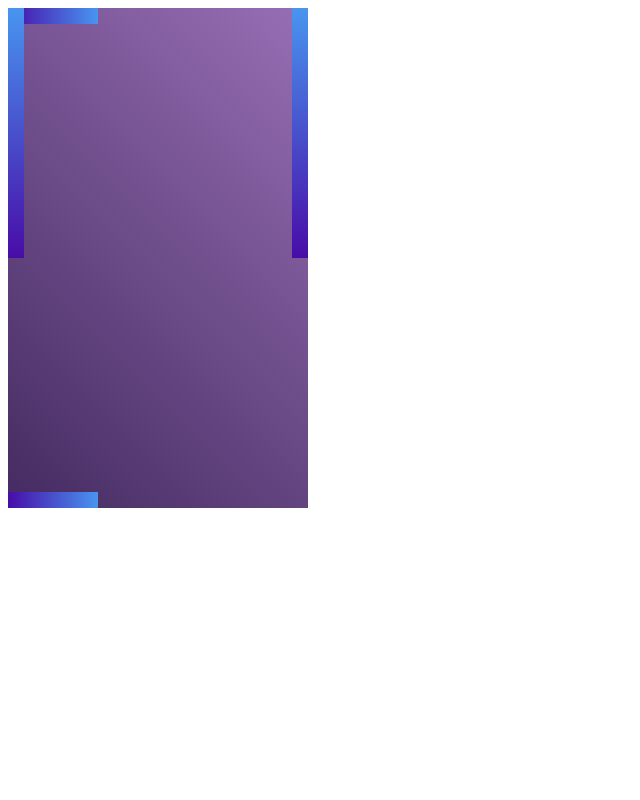
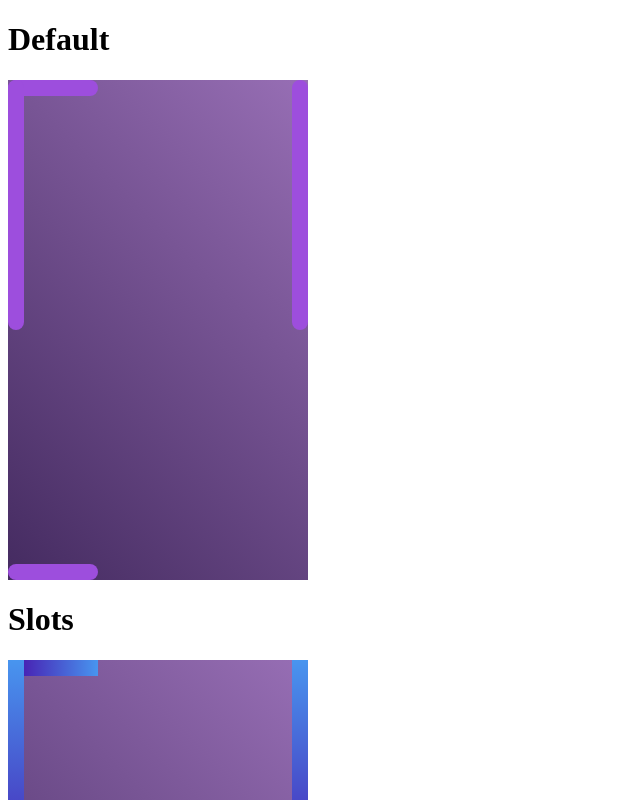
Before and after one commit to m0ksem/vue-custom-scrollbar, a Vue app in the folder packages/vue-custom-scrollbar/: page / in a window 1280 px wide. Shown: the top 800 px of the page, without its empty margins (0-640 px from the left). Built offline with nearby package versions, Linux system fonts and the light colour scheme.

Commit message:
Added auto-hide prop.

```diff
--- a/packages/vue-custom-scrollbar/src/App.vue
+++ b/packages/vue-custom-scrollbar/src/App.vue
@@ -3,6 +3,12 @@ import VueCustomScrollbar from './components/VueCustomScrollbar.vue';
 </script>
 
 <template>
+  <h1>Default</h1>
+  <VueCustomScrollbar style="height: 500px; width: 300px" thickness="16px" right bottom left top trackColor="transparent" inner>
+    <div class="test-long-thing" />
+  </VueCustomScrollbar>
+
+  <h1>Slots</h1>
   <VueCustomScrollbar style="height: 500px; width: 300px" thickness="16px" right bottom left top trackColor="transparent" inner>
     <div class="test-long-thing" />
 
@@ -15,6 +21,11 @@ import VueCustomScrollbar from './components/VueCustomScrollbar.vue';
         }"
       />
     </template>
+  </VueCustomScrollbar>
+
+  <h1>Auto-hide</h1>
+    <VueCustomScrollbar style="height: 500px; width: 300px" thickness="16px" auto-hide right bottom left top trackColor="transparent" inner>
+    <div class="test-long-thing" />
   </VueCustomScrollbar>
 </template>
 
--- a/packages/vue-custom-scrollbar/src/components/ScrollBar.vue
+++ b/packages/vue-custom-scrollbar/src/components/ScrollBar.vue
@@ -19,10 +19,15 @@
     size: { type: [String, Number], required: true },
     thickness: { type: [String, Number], default: '18px' },
     color: { type: String },
-    trackColor: { type: String }
+    trackColor: { type: String },
+    hide: { type: Boolean },
+    hideTimeout: { type: Number },
   })
 
   const emit = defineEmits(['update:modelValue'])
+
+  const thumbRef = ref<HTMLElement>()
+  const scrollbarRef = ref<HTMLElement>()
 
   const isHorizontalPosition = () => props.position === 'bottom' || props.position === 'top'
 
@@ -44,11 +49,11 @@
 
   const scrollbarClass = computed(() => ({
     ['scrollbar--focused']: isFocused.value,
-    [`scrollbar--${props.position}`]: true
+    [`scrollbar--${props.position}`]: true,
+    ['scrollbar--hidden']: props.hide,
   }))
 
-  const thumbRef = ref()
-  const scrollbarRef = ref()
+  const autoHideDelay = computed(() => `${props.hideTimeout}ms`)
 
   const { position: dragPosition, isFocused } = useScrollDrag(scrollbarRef, thumbRef)
 
@@ -141,5 +146,16 @@
         }
       }
     }
+
+    &--hidden {
+      transition: opacity 0.2s ease-in-out v-bind(autoHideDelay);
+      opacity: 0;
+      &:not(.scrollbar--focused) {
+        &:hover {
+          opacity: 1.0;
+          transition-delay: 0ms;
+        }
+      }
+    }
   }
 </style>
--- a/packages/vue-custom-scrollbar/src/components/VueCustomScrollbar.vue
+++ b/packages/vue-custom-scrollbar/src/components/VueCustomScrollbar.vue
@@ -12,9 +12,11 @@ const props = defineProps({
   bottom: { type: Boolean, default: false },
   right: { type: Boolean, default: false },
   inner: { type: Boolean, default: false },
+  autoHide: { type: Boolean, default: false },
+  autoHideTimeout: { type: Number, default: 5000 },
   thickness: { type: [String, Number] },
   color: { type: String, default: '#9d4edd' },
-  trackColor: { type: String, default: '#3c096c'}
+  trackColor: { type: String, default: '#3c096c'},
 })
 
 const { scrollbarSize } = useScrollBarSize()
@@ -72,6 +74,8 @@ const scrollbars = computed(() => {
       :thickness="computedThickness"
       :color="color"
       :trackColor="trackColor"
+      :hide="autoHide"
+      :hide-timeout="autoHideTimeout"
       v-model="scrollPosition[main]"
     >
       <template #thumb="bind">
```
